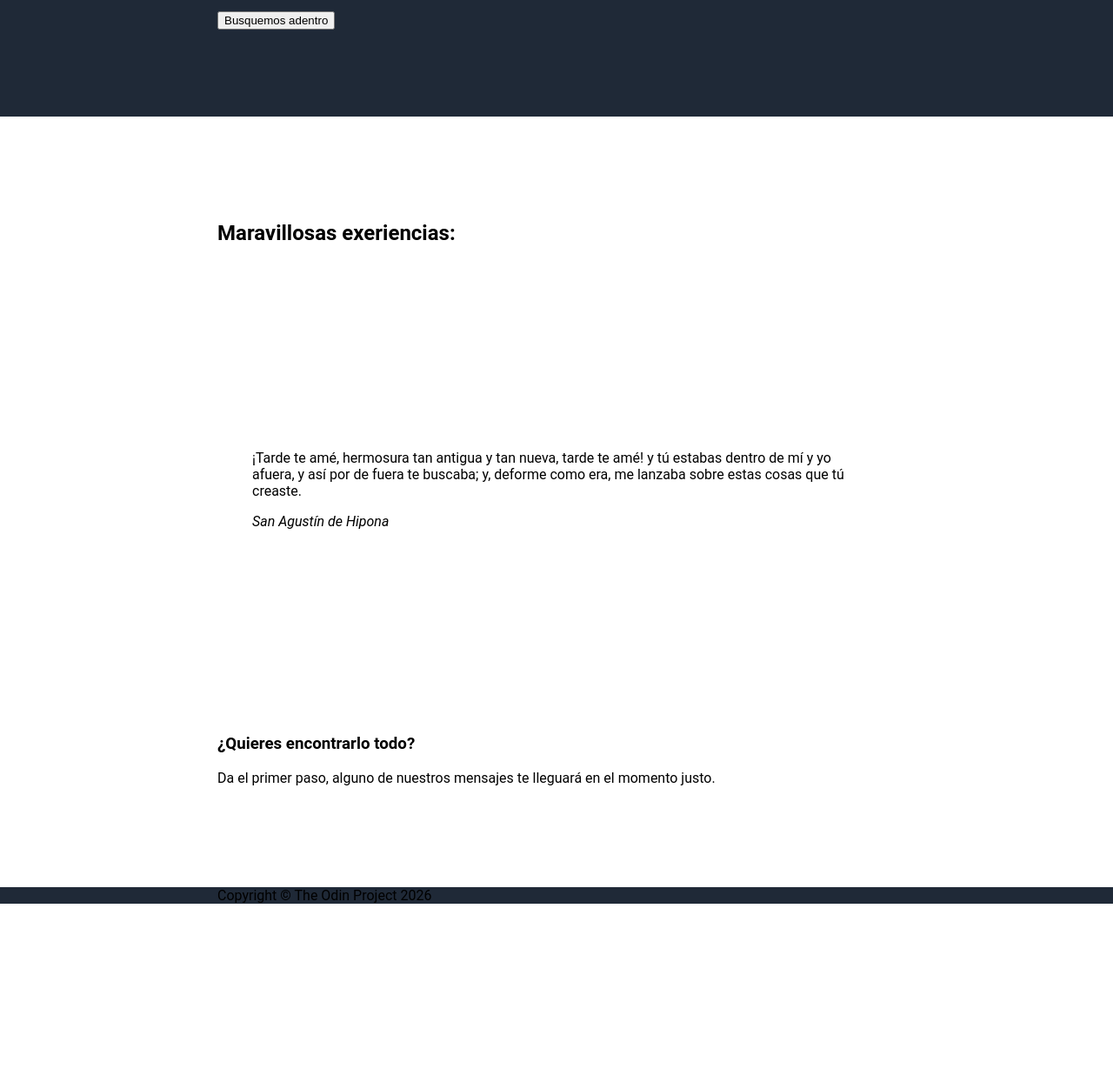
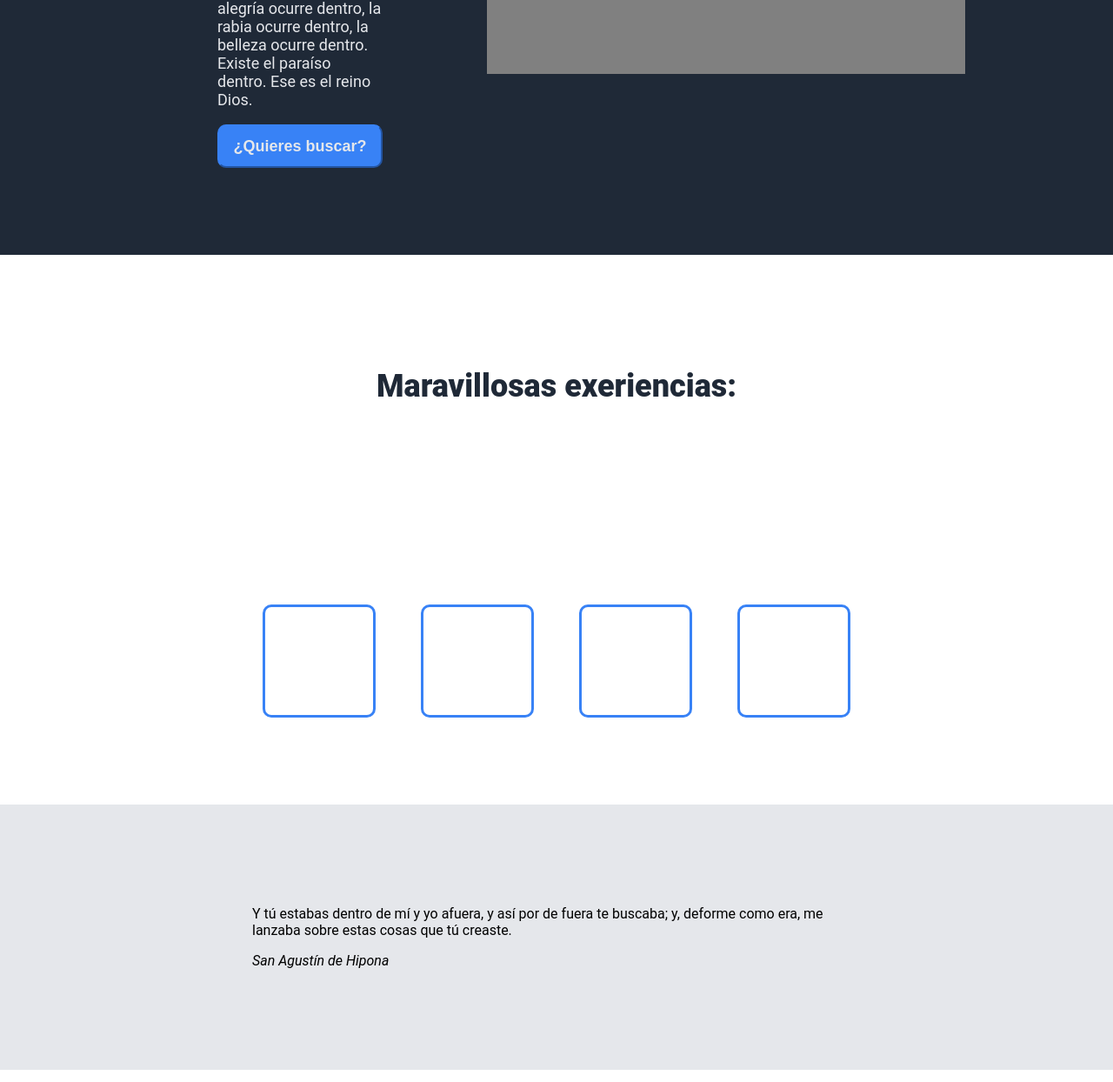
Before and after one commit to Sioly2030/My_First_WebPage_Odin, a plain HTML site: page index.html in a window 1280 px wide. Shown: the part 432-1676 px from the top of the page at 87% size. Before the commit the page ends 1471 px from the top, so only its background shows below. Drawn offline with Linux system fonts and the light colour scheme.

Commit message:
CAMBIOS ESTILO A LAS SECCIONES NAV SEC1 Y SEC2
Quité en el HTML la clase experiencias y continué con el estilo de las secciones header, portada y experiencias.

```diff
--- a/index.html
+++ b/index.html
@@ -21,26 +21,26 @@
     </nav>
 
     <section class="portada">
-        <div class="d-portada">
+        <div class="d-portada-uno">
             <h1>Quiero decirte que...</h1>
-            <p id="p-portada">Todo está dentro. He decidido encontrar el paraíso que existe dentro.</p>
-            <button>Busquemos adentro</button>
+            <p id="p-portada">Todo ocurre dentro. La alegría ocurre dentro, la rabia ocurre dentro, la belleza ocurre dentro. Existe el paraíso dentro. Ese es el reino Dios.</p>
+            <button>¿Quieres buscar?</button>
         </div>
 
-        <img src="" alt="">
+        <div class="d-portada-dos">this is a placeholder for an image</div>
     </section>
 
-    <section class="experiencias">
-        <h2>Maravillosas exeriencias:</h2>
+    <h2>Maravillosas exeriencias:</h2>
+    <div class="cuadros">
         <div class="cuadro-exper"></div>
         <div class="cuadro-exper"></div>
         <div class="cuadro-exper"></div>
         <div class="cuadro-exper"></div>
-    </section>
+    </div>
 
     <section class="frase-celebre">
         <blockquote>
-            <p id="p-frase">¡Tarde te amé, hermosura tan antigua y tan nueva, tarde te amé! y tú estabas dentro de mí y yo afuera, y así por de fuera te buscaba; y, deforme como era, me lanzaba sobre estas cosas que tú creaste.</p>
+            <p id="p-frase">Y tú estabas dentro de mí y yo afuera, y así por de fuera te buscaba; y, deforme como era, me lanzaba sobre estas cosas que tú creaste.</p>
             <cite>San Agustín de Hipona</cite>
         </blockquote>
     </section>
--- a/style.css
+++ b/style.css
@@ -11,7 +11,7 @@ body {
     font-family: Roboto, sans-serif;
 }
 
-nav, .portada, .experiencias, .frase-celebre, .unete, footer {
+nav, .portada, .cuadros, h2, .frase-celebre, .unete, footer {
     padding-left: 250px;
     padding-right: 250px;
 }
@@ -27,29 +27,38 @@ nav, .portada {
 
 }
 
+nav {
+    padding-top: 30px;
+}
 
-.portada, .experiencias, .frase-celebre, .unete {
+.portada, .cuadros, h2, .frase-celebre, .unete {
     padding-bottom: 100px;
     padding-top: 100px;
 }
 
 .portada {
     padding-top: 100px;
+    gap: 120px;
 }
 
-img {
+.d-portada-dos {
     background-color: grey;
     width: 550px;
     height: 250px;
+    display: flex;
+    justify-content: center;
+    align-items: center;
+    flex-shrink: 0;
 }
 
-ul, .d-encabezado {
+.d-encabezado {
+    color: #F9FAF8;
+    font-size: 24px;
+}
+
+ul, button, #p-portada, .d-portada-dos {
     font-size: 18px;
     color: #E5E7EB;
-}
-
-.d-encabezado, h1 {
-    color: #f9f4f8;
 }
 
 ul {
@@ -61,15 +70,43 @@ ul {
 }
 
 h1 {
-    font-size: 48px;
+    font-size: 49px;
     font-weight: 900;
+    color: #F9FAF8;
+}
+
+button {
+    background-color: #3882F6;
+    border-color: #3882F6;
+    font-weight: 900;
+    width: 190px;
+    height: 50px;
+    border-radius: 10px;
+}
+
+h2 {
+    text-align: center;
+    font-size: 36px;
+    font-weight: 900;
+    color: #1F2937;
+}
+.cuadros {
+    display: flex;
+    justify-content: space-evenly;
+    align-items: center;
+
+}
+.cuadro-exper {
+    border: 3px solid #3882F6;
+    width: 130px;
+    height: 130px;
+    border-radius: 10px;
 
 }
 
-
-
-
-
+.frase-celebre {
+    background-color: #E5E7EB;
+}
 footer {
     align-items: center;
     background-color: #1F2937;
```
Also changed, not shown: formato.png (added).
